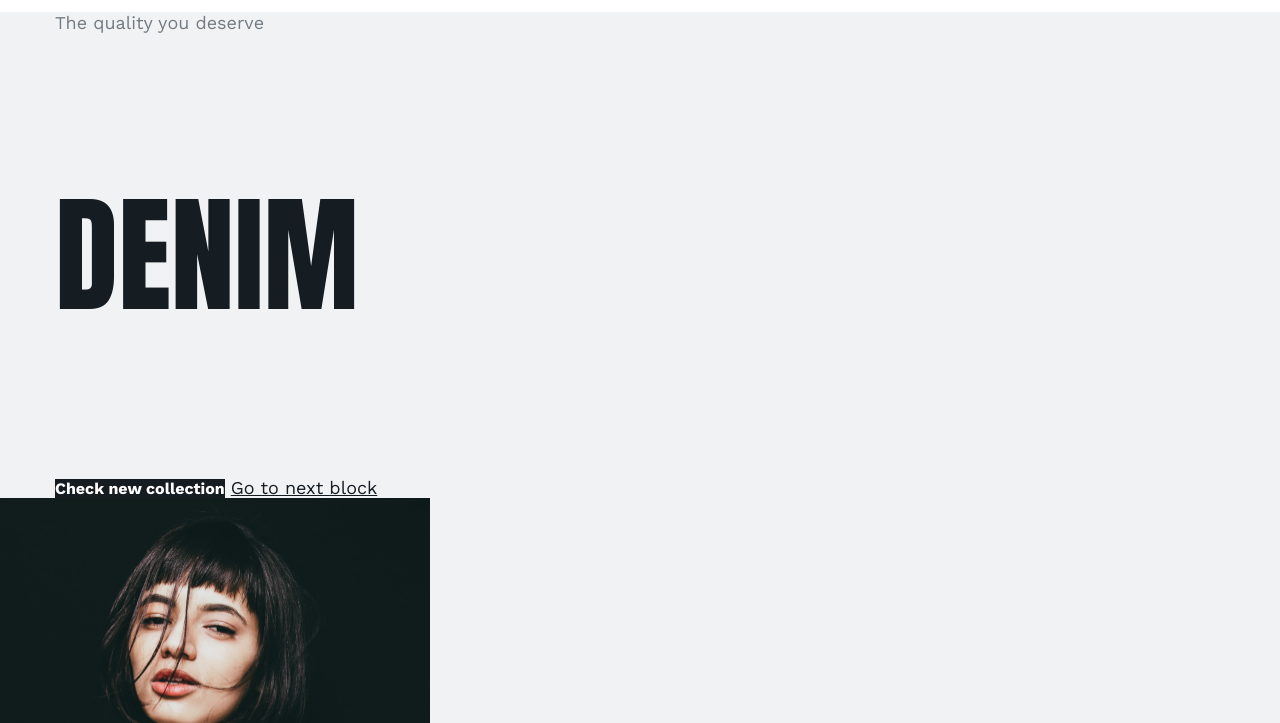
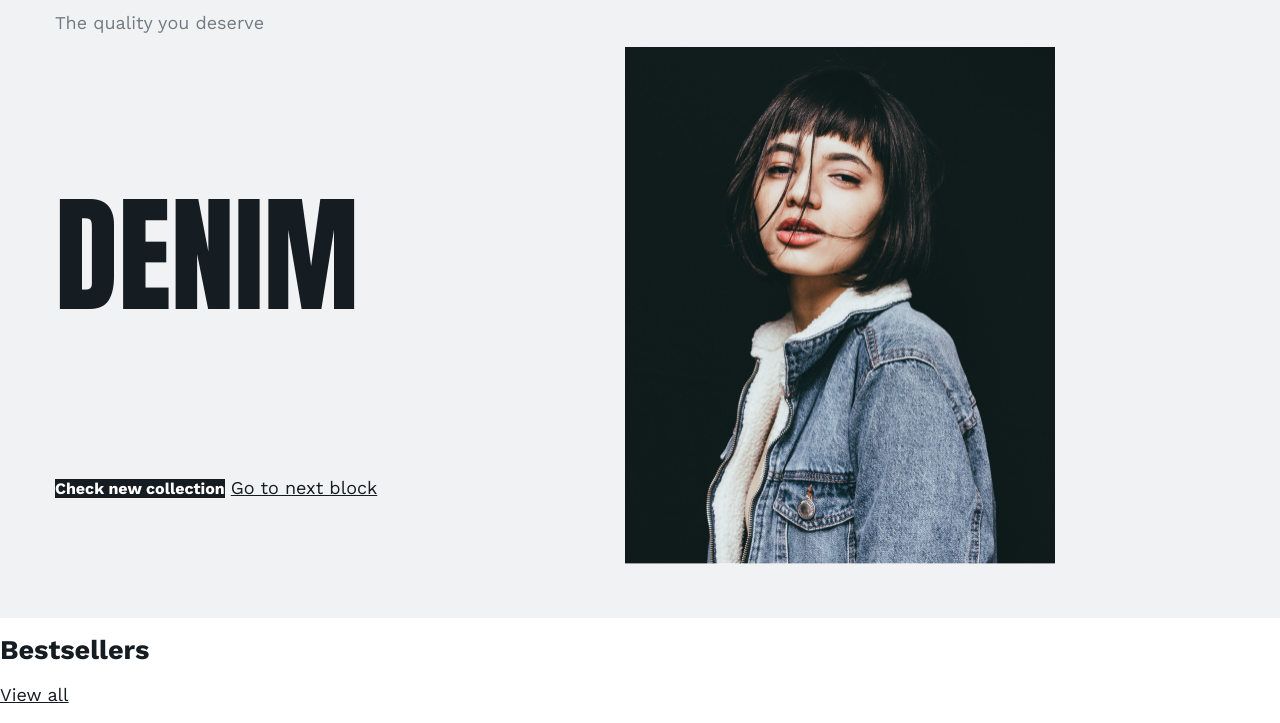
Before and after one commit to VKozhura/flex01, a plain HTML site: page index.html in a window 1280 px wide. Shown: the part 77-800 px from the top of the page. Drawn offline with nearby package versions, Linux system fonts and the light colour scheme.

Commit message:
шаг 15 - задали флекс к promo-wrapper. установили ширину и отступы

```diff
--- a/index.html
+++ b/index.html
@@ -44,13 +44,13 @@
 
       <section class="promo">
         <div class="container promo-wrapper">
-          <div class="promo-text-column"></div>
+          <div class="promo-text-column">
             <h2 class="promo-title">The quality you deserve</h2>
             <p class="promo-text">Denim</p>
             <a class="button" href="#">Check new collection</a>
             <a href="#">Go to next block</a>
           </div>
-          <div class="promo-text-column">
+          <div class="promo-img-column">
             <img src="img/matheus.jpg" width="430" height="517" alt="New collection">
           </div>
         </div>
--- a/style.css
+++ b/style.css
@@ -82,6 +82,19 @@ body {
     background-color: #f1f2f4;
   }
 
+  .promo-wrapper {
+    display: flex;
+  }
+
+  .promo-text-column {
+    width: 520px;
+  }
+
+  .promo-img-column {
+    width: 430px;
+    padding: 50px 50px;
+  }
+
   .promo-text {
     font-family: "Anton", "Arial", sans-serif;
     font-weight: normal;
```
